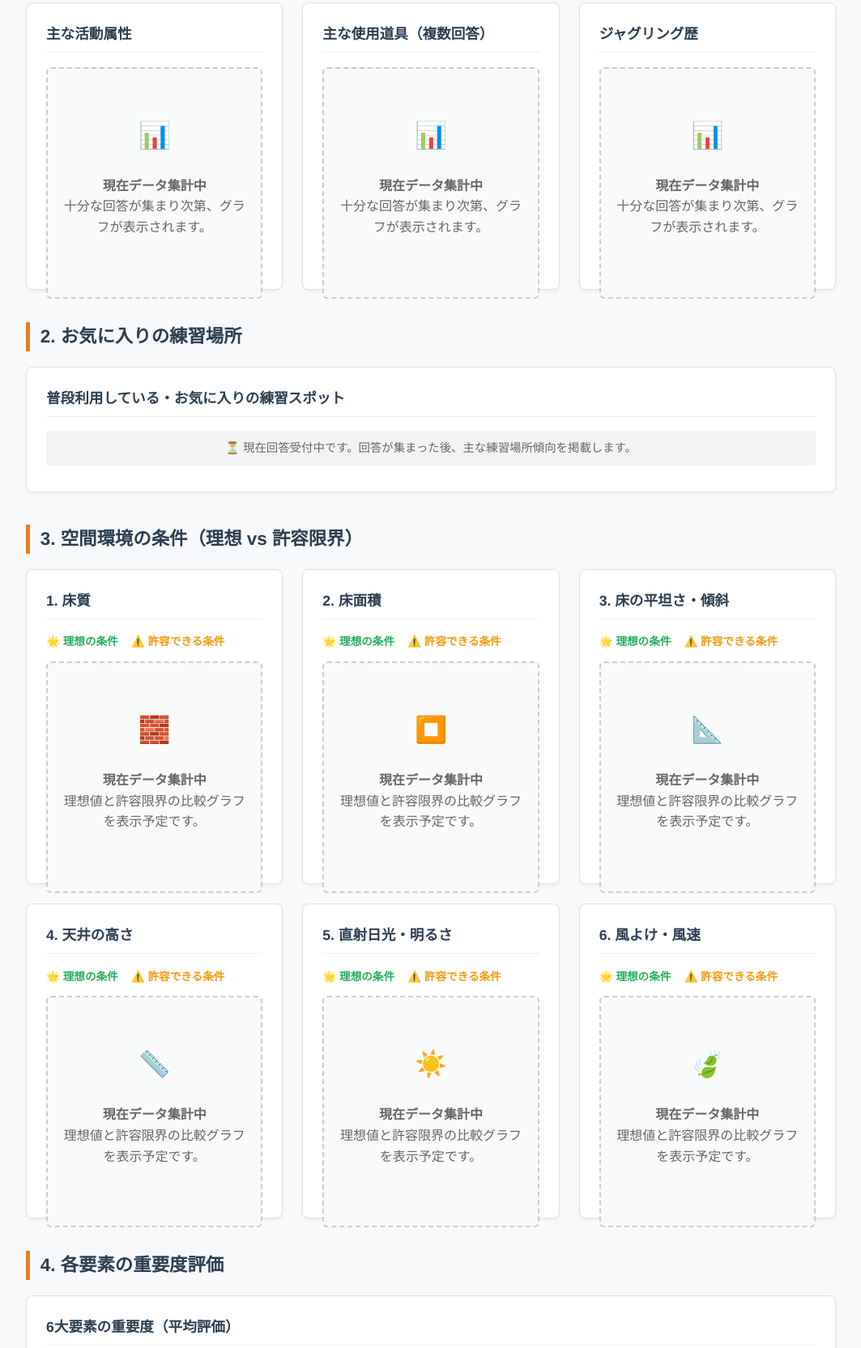
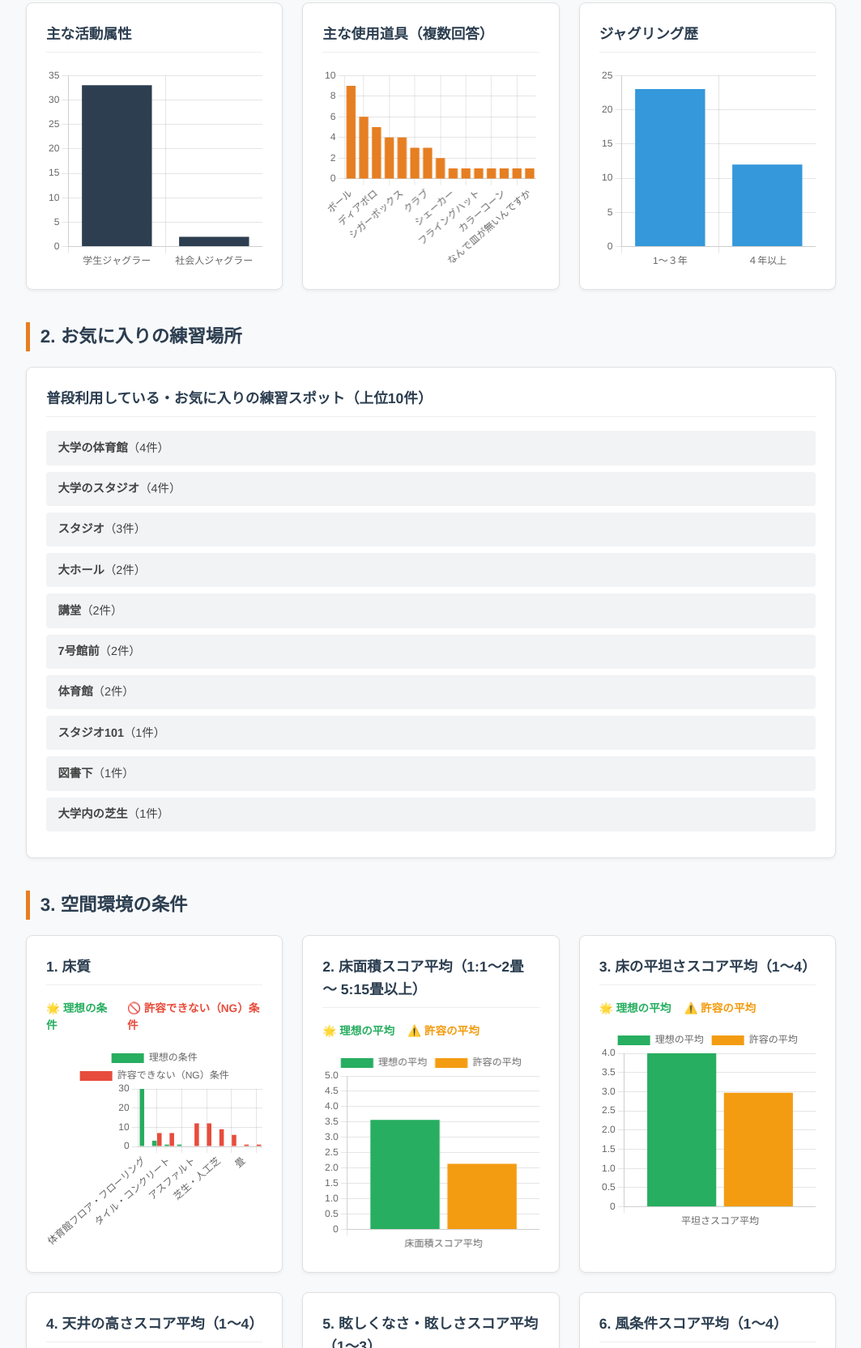
Before and after one commit to Sakiponn/jugjug, a plain HTML site: page index.html in a window 1280 px wide. Shown: the part 333-1998 px from the top of the page at 81% size, without its empty margins (108-1171 px from the left). Drawn offline with nearby package versions, Linux system fonts and the light colour scheme.

Commit message:
Add files via upload

```diff
--- a/index.html
+++ b/index.html
@@ -12,6 +12,7 @@
             --secondary-color: #e67e22;
             --ideal-color: #27ae60;
             --allow-color: #f39c12;
+            --ng-color: #e74c3c;
             --bg-color: #f8f9fa;
             --card-bg: #ffffff;
             --text-color: #333333;
@@ -110,29 +111,14 @@
             color: var(--allow-color);
         }
 
+        .legend-ng {
+            color: var(--ng-color);
+        }
+
         .chart-container {
             position: relative;
             height: 250px;
             width: 100%;
-        }
-
-        .in-progress-overlay {
-            display: flex;
-            flex-direction: column;
-            justify-content: center;
-            align-items: center;
-            height: 100%;
-            background-color: rgba(248, 249, 250, 0.85);
-            border: 2px dashed #ccc;
-            border-radius: 6px;
-            color: #666;
-            text-align: center;
-            padding: 1rem;
-        }
-
-        .in-progress-overlay span {
-            font-size: 2rem;
-            margin-bottom: 0.5rem;
         }
 
         .location-list {
@@ -142,13 +128,12 @@
         }
 
         .location-list li {
-            padding: 0.6rem;
+            padding: 0.6rem 0.9rem;
             background: #f1f3f5;
             margin-bottom: 0.5rem;
             border-radius: 4px;
             font-size: 0.9rem;
-            color: #666;
-            text-align: center;
+            color: #444;
         }
 
         footer {
@@ -172,7 +157,7 @@
         <h1>ジャグリングの練習・パフォーマンス環境についての 質問紙調査</h1>
         <p>「ストリートパフォーマンス（ジャグリング）の成立要件に関する研究」</p>
         <p>調査実施者：東京都立大学 観光科学科 4年 永岡咲季（ジャグリングサークル Team “Lamp” OG）</p>
-        <div class="status-badge">⏳ 現在集計中（アンケート回答受付中）</div>
+        <div class="status-badge" id="statusBadge">✅ 集計反映中（回答数：35件）</div>
     </header>
 
     <div class="container">
@@ -182,29 +167,20 @@
         <div class="grid">
             <div class="card">
                 <h3>主な活動属性</h3>
-                <div class="chart-container">
-                    <div class="in-progress-overlay">
-                        <span>📊</span>
-                        <p><strong>現在データ集計中</strong><br>十分な回答が集まり次第、グラフが表示されます。</p>
-                    </div>
+                <div class="chart-container" id="box-activity">
+                    <canvas id="chart-activity"></canvas>
                 </div>
             </div>
             <div class="card">
                 <h3>主な使用道具（複数回答）</h3>
-                <div class="chart-container">
-                    <div class="in-progress-overlay">
-                        <span>📊</span>
-                        <p><strong>現在データ集計中</strong><br>十分な回答が集まり次第、グラフが表示されます。</p>
-                    </div>
+                <div class="chart-container" id="box-props">
+                    <canvas id="chart-props"></canvas>
                 </div>
             </div>
             <div class="card">
                 <h3>ジャグリング歴</h3>
-                <div class="chart-container">
-                    <div class="in-progress-overlay">
-                        <span>📊</span>
-                        <p><strong>現在データ集計中</strong><br>十分な回答が集まり次第、グラフが表示されます。</p>
-                    </div>
+                <div class="chart-container" id="box-experience">
+                    <canvas id="chart-experience"></canvas>
                 </div>
             </div>
         </div>
@@ -212,96 +188,76 @@
         <!-- 2. 練習場所について -->
         <h2 class="section-title">2. お気に入りの練習場所</h2>
         <div class="card">
-            <h3>普段利用している・お気に入りの練習スポット</h3>
-            <ul class="location-list">
-                <li>⏳ 現在回答受付中です。回答が集まった後、主な練習場所傾向を掲載します。</li>
-            </ul>
+            <h3>普段利用している・お気に入りの練習スポット（上位10件）</h3>
+            <ul class="location-list" id="locationList"></ul>
         </div>
 
-        <!-- 3. 空間環境の条件（理想 vs 許容限界） -->
-        <h2 class="section-title">3. 空間環境の条件（理想 vs 許容限界）</h2>
+        <!-- 3. 空間環境の条件 -->
+        <h2 class="section-title">3. 空間環境の条件</h2>
         <div class="grid">
             <div class="card">
                 <h3>1. 床質</h3>
                 <div class="dual-legend">
                     <span class="legend-ideal">🌟 理想の条件</span>
-                    <span class="legend-allow">⚠️ 許容できる条件</span>
+                    <span class="legend-ng">🚫 許容できない（NG）条件</span>
                 </div>
-                <div class="chart-container">
-                    <div class="in-progress-overlay">
-                        <span>🧱</span>
-                        <p><strong>現在データ集計中</strong><br>理想値と許容限界の比較グラフを表示予定です。</p>
-                    </div>
+                <div class="chart-container" id="box-floor">
+                    <canvas id="chart-floor"></canvas>
                 </div>
             </div>
 
             <div class="card">
-                <h3>2. 床面積</h3>
+                <h3>2. 床面積スコア平均（1:1〜2畳 〜 5:15畳以上）</h3>
                 <div class="dual-legend">
-                    <span class="legend-ideal">🌟 理想の条件</span>
-                    <span class="legend-allow">⚠️ 許容できる条件</span>
+                    <span class="legend-ideal">🌟 理想の平均</span>
+                    <span class="legend-allow">⚠️ 許容の平均</span>
                 </div>
-                <div class="chart-container">
-                    <div class="in-progress-overlay">
-                        <span>⏹️</span>
-                        <p><strong>現在データ集計中</strong><br>理想値と許容限界の比較グラフを表示予定です。</p>
-                    </div>
+                <div class="chart-container" id="box-area">
+                    <canvas id="chart-area"></canvas>
                 </div>
             </div>
 
             <div class="card">
-                <h3>3. 床の平坦さ・傾斜</h3>
+                <h3>3. 床の平坦さスコア平均（1〜4）</h3>
                 <div class="dual-legend">
-                    <span class="legend-ideal">🌟 理想の条件</span>
-                    <span class="legend-allow">⚠️ 許容できる条件</span>
+                    <span class="legend-ideal">🌟 理想の平均</span>
+                    <span class="legend-allow">⚠️ 許容の平均</span>
                 </div>
-                <div class="chart-container">
-                    <div class="in-progress-overlay">
-                        <span>📐</span>
-                        <p><strong>現在データ集計中</strong><br>理想値と許容限界の比較グラフを表示予定です。</p>
-                    </div>
+                <div class="chart-container" id="box-flatness">
+                    <canvas id="chart-flatness"></canvas>
                 </div>
             </div>
 
             <div class="card">
-                <h3>4. 天井の高さ</h3>
+                <h3>4. 天井の高さスコア平均（1〜4）</h3>
                 <div class="dual-legend">
-                    <span class="legend-ideal">🌟 理想の条件</span>
-                    <span class="legend-allow">⚠️ 許容できる条件</span>
+                    <span class="legend-ideal">🌟 理想の平均</span>
+                    <span class="legend-allow">⚠️ 許容の平均</span>
                 </div>
-                <div class="chart-container">
-                    <div class="in-progress-overlay">
-                        <span>📏</span>
-                        <p><strong>現在データ集計中</strong><br>理想値と許容限界の比較グラフを表示予定です。</p>
-                    </div>
+                <div class="chart-container" id="box-height">
+                    <canvas id="chart-height"></canvas>
                 </div>
             </div>
 
             <div class="card">
-                <h3>5. 直射日光・明るさ</h3>
+                <h3>5. 眩しくなさ・眩しさスコア平均（1〜3）</h3>
                 <div class="dual-legend">
-                    <span class="legend-ideal">🌟 理想の条件</span>
-                    <span class="legend-allow">⚠️ 許容できる条件</span>
+                    <span class="legend-ideal">🌟 理想の平均</span>
+                    <span class="legend-allow">⚠️ 許容の平均</span>
                 </div>
-                <div class="chart-container">
-                    <div class="in-progress-overlay">
-                        <span>☀️</span>
-                        <p><strong>現在データ集計中</strong><br>理想値と許容限界の比較グラフを表示予定です。</p>
-                    </div>
+                <div class="chart-container" id="box-glare">
+                    <canvas id="chart-glare"></canvas>
                 </div>
             </div>
 
             <div class="card">
-                <h3>6. 風よけ・風速</h3>
+                <h3>6. 風条件スコア平均（1〜4）</h3>
                 <div class="dual-legend">
-                    <span class="legend-ideal">🌟 理想の条件</span>
-                    <span class="legend-allow">⚠️ 許容できる条件</span>
+                    <span class="legend-ideal">🌟 理想の平均</span>
+                    <span class="legend-allow">⚠️ 許容の平均</span>
                 </div>
-                <div class="chart-container">
-                    <div class="in-progress-overlay">
-                        <span>🍃</span>
-                        <p><strong>現在データ集計中</strong><br>理想値と許容限界の比較グラフを表示予定です。</p>
-                    </div>
+                <div class="chart-container" id="box-wind">
+                    <canvas id="chart-wind"></canvas>
                 </div>
             </div>
         </div>
@@ -309,21 +265,181 @@
         <!-- 4. 重要度評価 -->
         <h2 class="section-title">4. 各要素の重要度評価</h2>
         <div class="card">
-            <h3>6大要素の重要度（平均評価）</h3>
-            <div class="chart-container">
-                <div class="in-progress-overlay">
-                    <span>📈</span>
-                    <p><strong>現在データ集計中</strong><br>6要素それぞれの平均重視度を表示します。</p>
-                </div>
+            <h3>6大要素の重要度（平均評価・5点満点）</h3>
+            <div class="chart-container" id="box-importance">
+                <canvas id="chart-importance"></canvas>
             </div>
         </div>
 
     </div>
 
     <footer>
-        <p>本調査に関するお問い合わせ：<a href="https://x.com" target="_blank">sakinagaoka8@gmail.com</a></p>
+        <p>本調査に関するお問い合わせ：<a href="mailto:sakinagaoka8@gmail.com">sakinagaoka8@gmail.com</a></p>
         <p>&copy; 2026 Saki Nagaoka - Graduation Research Website</p>
     </footer>
 
+    <script>
+        const SURVEY_DATA = {
+            totalCount: 35,
+            activity: {
+                "学生ジャグラー": 33,
+                "社会人ジャグラー": 2
+            },
+            props: {
+                "ボール": 9,
+                "フラワー・デビルスティック": 6,
+                "ディアボロ": 5,
+                "リング": 4,
+                "シガーボックス": 4,
+                "シェーカーカップ": 3,
+                "クラブ": 3,
+                "ポイ": 2,
+                "シェーカー": 1,
+                "コンタクト": 1,
+                "フライングハット": 1,
+                "ヨーヨー": 1,
+                "カラーコーン": 1,
+                "コンタクトボール": 1,
+                "なんで皿が無いんですか": 1
+            },
+            experience: {
+                "1～３年": 23,
+                "４年以上": 12
+            },
+            topLocations: [
+                ["大学の体育館", 4],
+                ["大学のスタジオ", 4],
+                ["スタジオ", 3],
+                ["大ホール", 2],
+                ["講堂", 2],
+                ["7号館前", 2],
+                ["体育館", 2],
+                ["スタジオ101", 1],
+                ["図書下", 1],
+                ["大学内の芝生", 1]
+            ],
+            floorIdeal: {
+                "体育館フロア・フローリング": 30,
+                "クッションマット・ゴム系": 3,
+                "タイル・コンクリート": 1,
+                "舞台ステージ床面": 1
+            },
+            floorNg: {
+                "アスファルト": 12,
+                "土・グラウンド": 12,
+                "芝生・人工芝": 9,
+                "タイル・コンクリート": 7,
+                "クッションマット・ゴム系": 7,
+                "特にない": 6,
+                "畳": 1,
+                "砂、砂利": 1
+            },
+            area: { idealAvg: 3.57, allowAvg: 2.14 },
+            flatness: { idealAvg: 4.0, allowAvg: 2.97 },
+            height: { idealAvg: 2.74, allowAvg: 2.12 },
+            glare: { idealAvg: 2.74, allowAvg: 1.83 },
+            wind: { idealAvg: 3.91, allowAvg: 2.87 },
+            importance: {
+                labels: ["床質", "床面積", "床の平坦さ", "天井高", "眩しさ", "風よけの有無"],
+                means: [3.74, 3.69, 3.74, 3.77, 3.71, 3.54]
+            }
+        };
+
+        function renderBarChart(canvasId, label, countsObj, color = "#2c3e50") {
+            const entries = Object.entries(countsObj).sort((a, b) => b[1] - a[1]);
+            const ctx = document.getElementById(canvasId);
+            new Chart(ctx, {
+                type: "bar",
+                data: {
+                    labels: entries.map(e => e[0]),
+                    datasets: [{ label, data: entries.map(e => e[1]), backgroundColor: color }]
+                },
+                options: {
+                    responsive: true,
+                    maintainAspectRatio: false,
+                    plugins: { legend: { display: false } },
+                    scales: { y: { beginAtZero: true, ticks: { precision: 0 } } }
+                }
+            });
+        }
+
+        function renderIdealVsNgCategory(canvasId, idealObj, ngObj) {
+            const labels = Array.from(new Set([...Object.keys(idealObj), ...Object.keys(ngObj)]));
+            const ctx = document.getElementById(canvasId);
+            new Chart(ctx, {
+                type: "bar",
+                data: {
+                    labels,
+                    datasets: [
+                        { label: "理想の条件", data: labels.map(l => idealObj[l] || 0), backgroundColor: "#27ae60" },
+                        { label: "許容できない（NG）条件", data: labels.map(l => ngObj[l] || 0), backgroundColor: "#e74c3c" }
+                    ]
+                },
+                options: {
+                    responsive: true,
+                    maintainAspectRatio: false,
+                    scales: { y: { beginAtZero: true, ticks: { precision: 0 } } }
+                }
+            });
+        }
+
+        function renderIdealVsAllowMean(canvasId, unitLabel, idealAvg, allowAvg, maxScale) {
+            const ctx = document.getElementById(canvasId);
+            new Chart(ctx, {
+                type: "bar",
+                data: {
+                    labels: [unitLabel],
+                    datasets: [
+                        { label: "理想の平均", data: [idealAvg], backgroundColor: "#27ae60" },
+                        { label: "許容の平均", data: [allowAvg], backgroundColor: "#f39c12" }
+                    ]
+                },
+                options: {
+                    responsive: true,
+                    maintainAspectRatio: false,
+                    scales: { y: { beginAtZero: true, max: maxScale } }
+                }
+            });
+        }
+
+        function initDashboard() {
+            document.getElementById("statusBadge").textContent = `✅ 集計反映中（回答数：${SURVEY_DATA.totalCount}件）`;
+
+            renderBarChart("chart-activity", "回答数", SURVEY_DATA.activity, "#2c3e50");
+            renderBarChart("chart-props", "回答数", SURVEY_DATA.props, "#e67e22");
+            renderBarChart("chart-experience", "回答数", SURVEY_DATA.experience, "#3498db");
+
+            const ul = document.getElementById("locationList");
+            ul.innerHTML = SURVEY_DATA.topLocations
+                .map(([place, cnt]) => `<li><strong>${place}</strong>（${cnt}件）</li>`)
+                .join("");
+
+            renderIdealVsNgCategory("chart-floor", SURVEY_DATA.floorIdeal, SURVEY_DATA.floorNg);
+            renderIdealVsAllowMean("chart-area", "床面積スコア平均", SURVEY_DATA.area.idealAvg, SURVEY_DATA.area.allowAvg, 5);
+            renderIdealVsAllowMean("chart-flatness", "平坦さスコア平均", SURVEY_DATA.flatness.idealAvg, SURVEY_DATA.flatness.allowAvg, 4);
+            renderIdealVsAllowMean("chart-height", "天井高スコア平均", SURVEY_DATA.height.idealAvg, SURVEY_DATA.height.allowAvg, 4);
+            renderIdealVsAllowMean("chart-glare", "眩しさスコア平均", SURVEY_DATA.glare.idealAvg, SURVEY_DATA.glare.allowAvg, 3);
+            renderIdealVsAllowMean("chart-wind", "風条件スコア平均", SURVEY_DATA.wind.idealAvg, SURVEY_DATA.wind.allowAvg, 4);
+
+            new Chart(document.getElementById("chart-importance"), {
+                type: "bar",
+                data: {
+                    labels: SURVEY_DATA.importance.labels,
+                    datasets: [{
+                        label: "重要度平均",
+                        data: SURVEY_DATA.importance.means,
+                        backgroundColor: "#e67e22"
+                    }]
+                },
+                options: {
+                    responsive: true,
+                    maintainAspectRatio: false,
+                    scales: { y: { beginAtZero: true, max: 5 } }
+                }
+            });
+        }
+
+        initDashboard();
+    </script>
 </body>
 </html>
```
